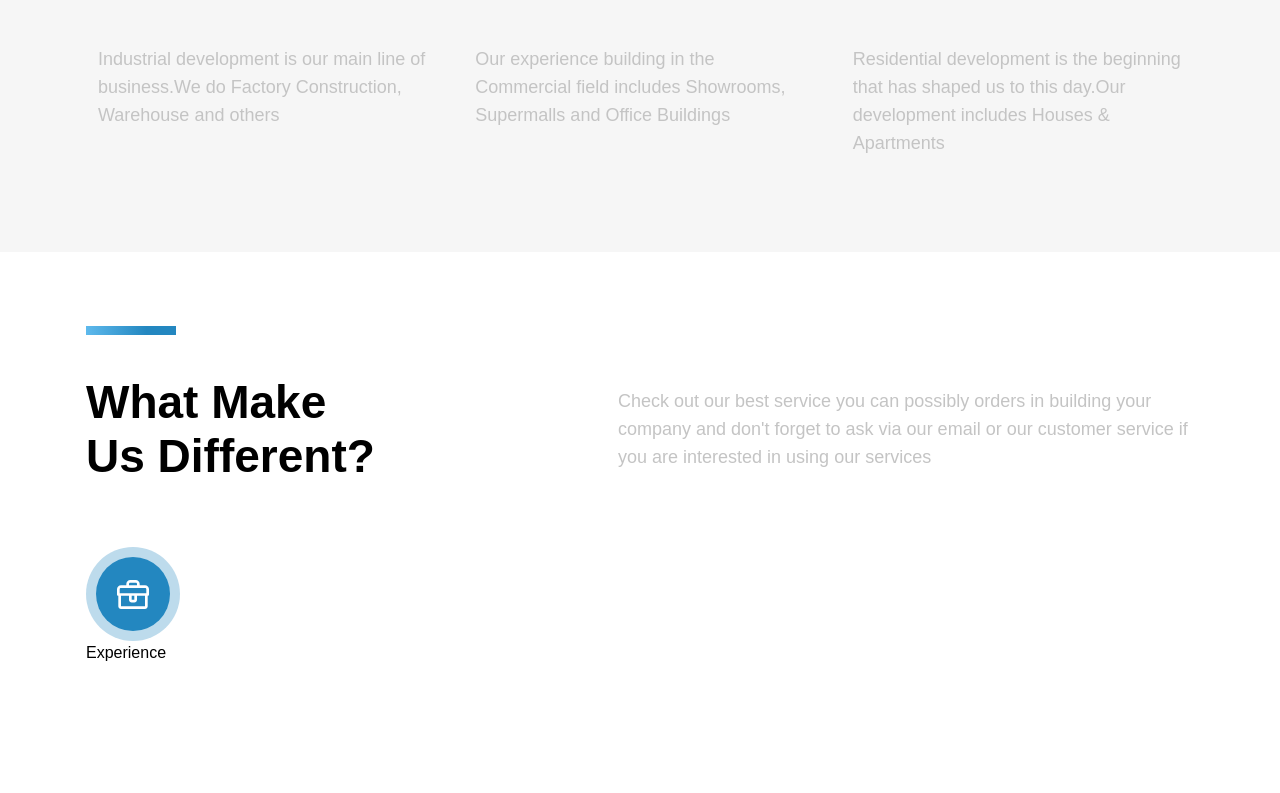
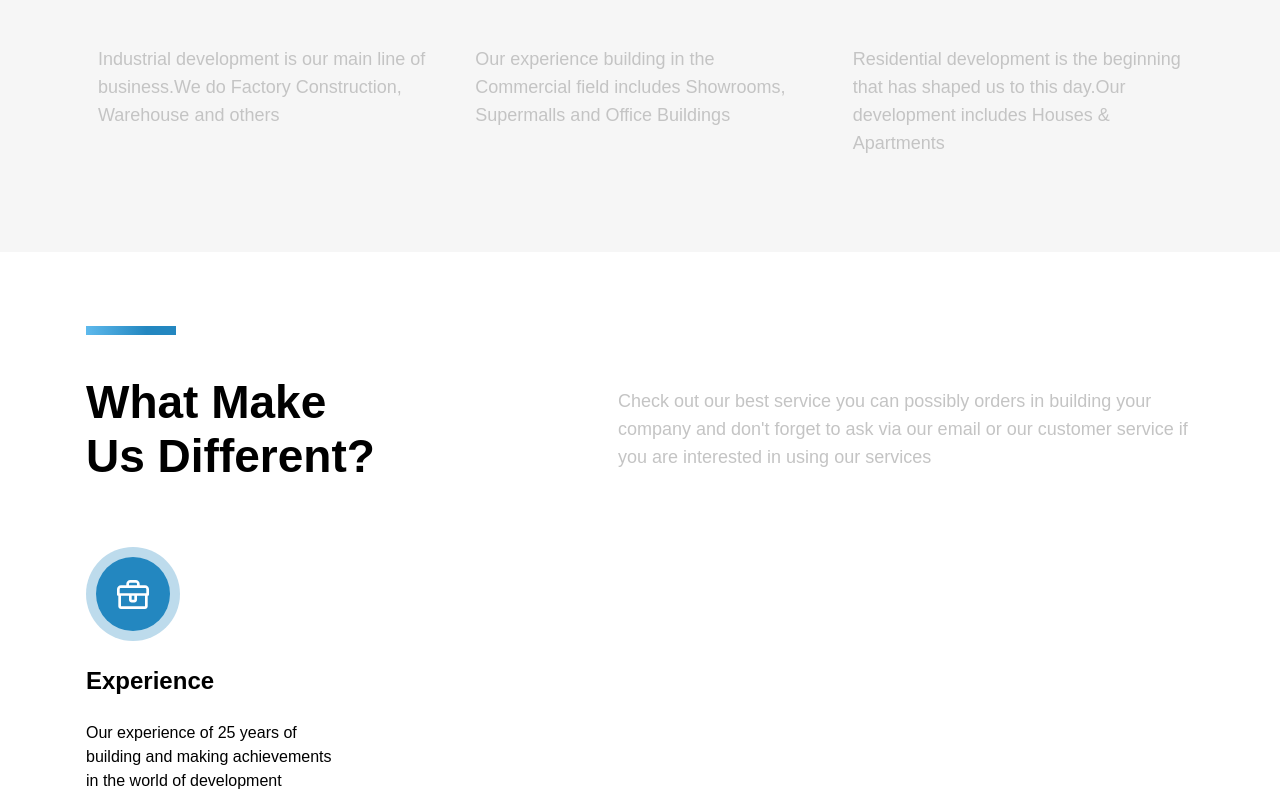
Before and after one commit to Deepakverma-556/architectural, a React (Create React App) app: page / in a window 1280 px wide. Shown: the part 1496-2289 px from the top of the page. Before the commit the page ends 2161 px from the top, so only its background shows below. Built offline with nearby package versions, Linux system fonts and the light colour scheme.

Commit message:
add title classes

```diff
--- a/src/components/Make.jsx
+++ b/src/components/Make.jsx
@@ -31,7 +31,8 @@ const Make = () => {
                                 </svg>
                             </div>
                         </div>
-                        <h2>Experience</h2>
+                        <h2 className='text-2xl font-semibold py-6'>Experience</h2>
+                        <p>Our experience of 25 years of building and making achievements in the world of development</p>
                     </div>
                 </div>
             </div>
```
